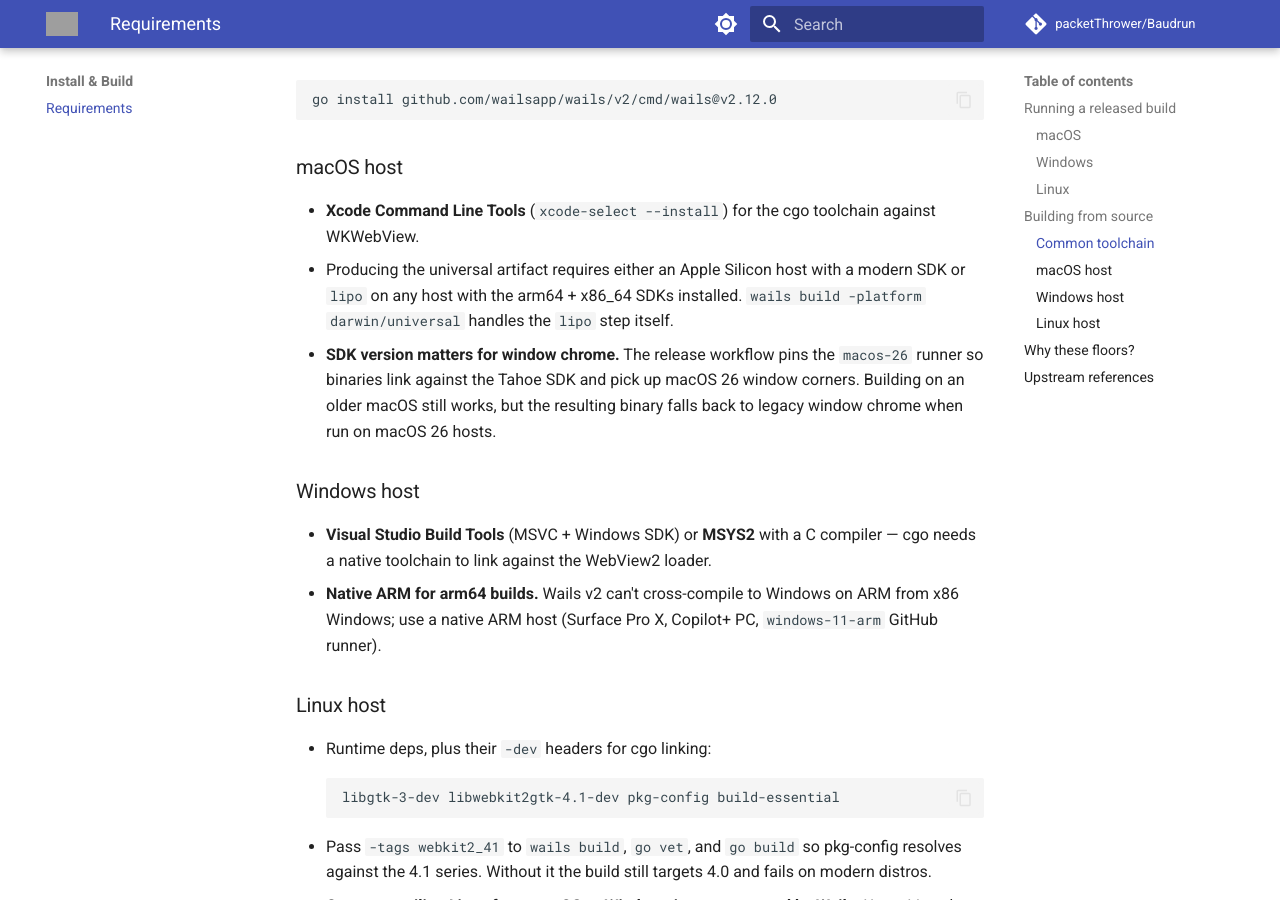
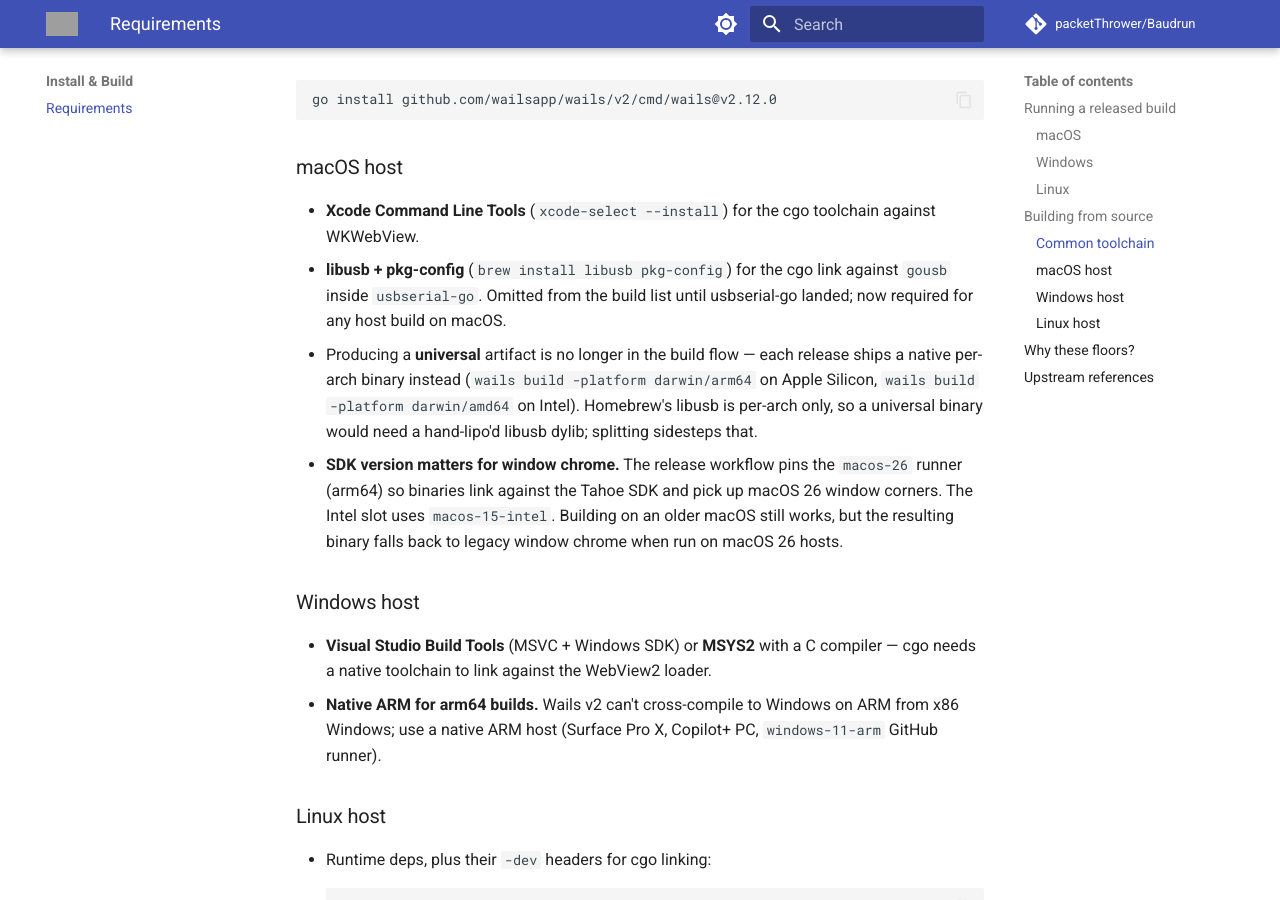
Before and after one commit to packetThrower/Baudrun, an MkDocs documentation site: the page built from docs/REQUIREMENTS.md, in a window 1280 px wide and 900 px high, scrolled down 1712 px. Built offline with MkDocs 1.6.1 and Material for MkDocs 9.7.7, drawn with Linux system fonts in a browser that asks for light colours; comment, search, counter and statistics services are not loaded; grey boxes are pictures that could not be loaded.

Commit message:
docs: sync TODO + docs with what actually ships
Two sets of drift accumulated over the last few releases:

1. TODO's skin list claimed only 3 built-ins were done. builtins.go
   ships 15 (Baudrun, macOS 26 Liquid Glass, macOS Classic,
   Windows 11 Fluent, Windows XP Luna, GNOME Adwaita, KDE Breeze,
   elementary Pantheon, Xfce Greybird, Cyberpunk Synthwave,
   Blueprint, CRT, E-Ink, High Contrast — all present and rendered
   by the settings skin picker). Mark every one that lands in the
   binary as [x]; add the ones the TODO hadn't caught at all.

2. The "native <select> popups don't theme" caveat was true before
   issue #3 but isn't any more — the custom Select component
   portals a CSS-rendered popover that respects --option-bg /
   --option-fg / --option-group-fg on every skin. Removed the
   caveat from both TODO.md and docs/SKINS.md's "What you can't
   do" section. Updated the Select popover's variable-reference
   entries to say "dropdown popover" instead of "<select> popup"
   so the description matches the current implementation.

3. Universal-binary references in README + REQUIREMENTS updated
   to describe the current per-arch macOS flow (macos-26 arm64 +
   macos-15-intel amd64 — needed because brew's libusb is
   per-arch only and a universal binary would need a hand-lipo'd
   dylib). Added the libusb build-deps requirement to the macOS
   host section — it wasn't there before usbserial-go landed.

No behaviour change.

Co-Authored-By: Claude Opus 4.7 (1M context) <noreply@anthropic.com>

```diff
--- a/docs/REQUIREMENTS.md
+++ b/docs/REQUIREMENTS.md
@@ -64,15 +64,22 @@ go install github.com/wailsapp/wails/v2/cmd/wails@v2.12.0
 ### macOS host
 - **Xcode Command Line Tools** (`xcode-select --install`) for the cgo
   toolchain against WKWebView.
-- Producing the universal artifact requires either an Apple Silicon
-  host with a modern SDK or `lipo` on any host with the arm64 +
-  x86_64 SDKs installed. `wails build -platform darwin/universal`
-  handles the `lipo` step itself.
+- **libusb + pkg-config** (`brew install libusb pkg-config`) for the
+  cgo link against `gousb` inside `usbserial-go`. Omitted from the
+  build list until usbserial-go landed; now required for any host
+  build on macOS.
+- Producing a **universal** artifact is no longer in the build
+  flow — each release ships a native per-arch binary instead
+  (`wails build -platform darwin/arm64` on Apple Silicon,
+  `wails build -platform darwin/amd64` on Intel). Homebrew's libusb
+  is per-arch only, so a universal binary would need a hand-lipo'd
+  libusb dylib; splitting sidesteps that.
 - **SDK version matters for window chrome.** The release workflow
-  pins the `macos-26` runner so binaries link against the Tahoe SDK
-  and pick up macOS 26 window corners. Building on an older macOS
-  still works, but the resulting binary falls back to legacy window
-  chrome when run on macOS 26 hosts.
+  pins the `macos-26` runner (arm64) so binaries link against the
+  Tahoe SDK and pick up macOS 26 window corners. The Intel slot
+  uses `macos-15-intel`. Building on an older macOS still works,
+  but the resulting binary falls back to legacy window chrome when
+  run on macOS 26 hosts.
 
 ### Windows host
 - **Visual Studio Build Tools** (MSVC + Windows SDK) or **MSYS2** with
```
Also changed, not shown: README.md (+5 -5 lines), TODO.md (+19 -10 lines), docs/SKINS.md (+4 -8 lines).
